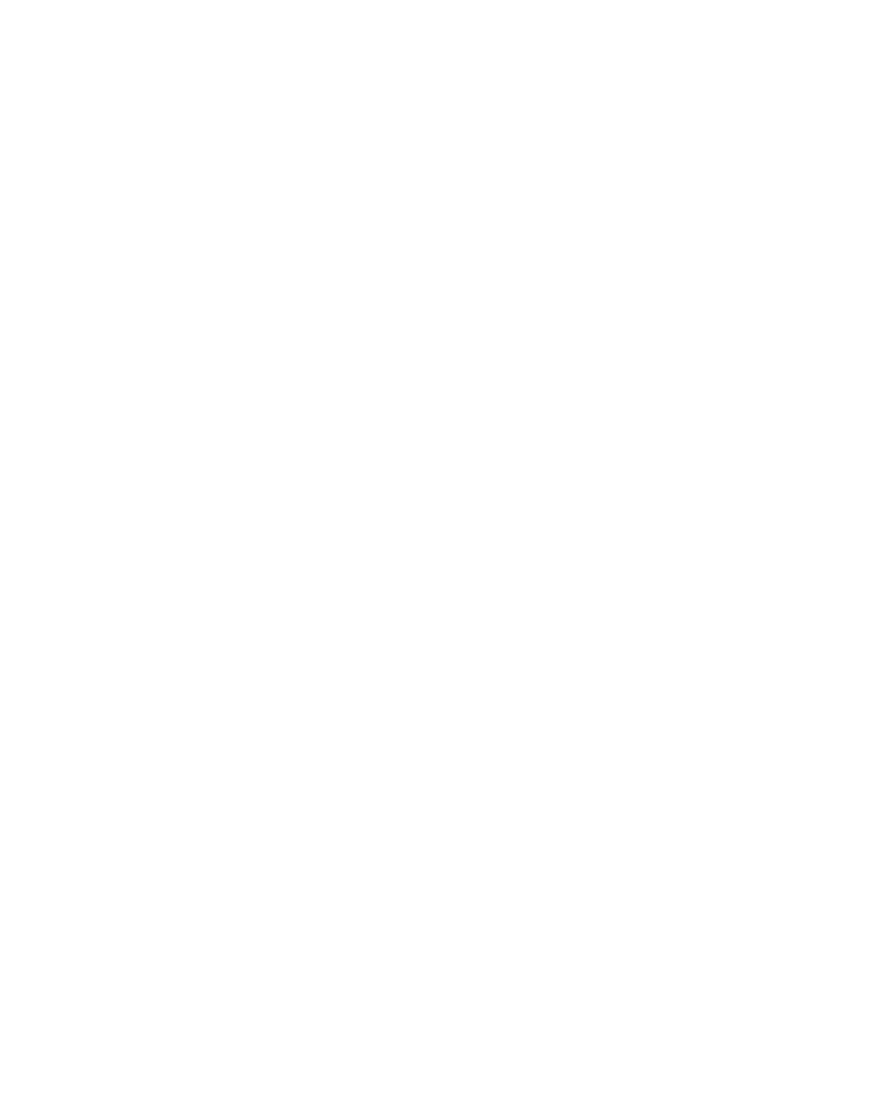
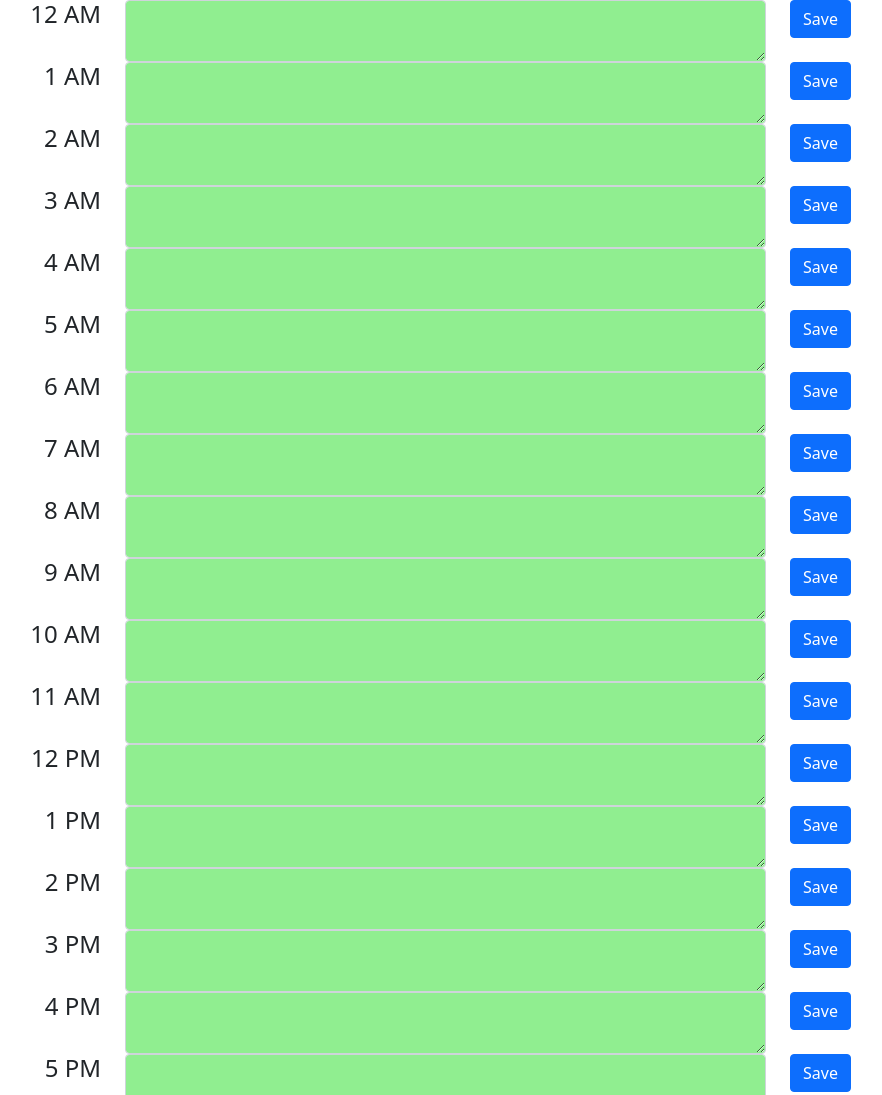
Before and after one commit to rikioh/calendar, a plain HTML site: page index.html in a window 1280 px wide. Shown: the top 1095 px of the page, without its empty margins (147-1029 px from the left). Before the commit the page ends 800 px from the top, so only its background shows below. Drawn offline with nearby package versions, Linux system fonts and the light colour scheme.

Commit message:
created each row and corresponding columns for each hour

```diff
--- a/index.html
+++ b/index.html
@@ -10,8 +10,21 @@
     <title>Calendar</title>
 </head>
 <body>
+    <div class="container">
+    <!-- Create top div that shows what the application is, date, and time to user -->
+        <!--
 
+         -->
+    <!-- Create HTML for 24 hour calendar -->
+        <!--
+            Each Div should have a static time item and an input field/to do field
+                Each of these input fields should highlight the current hour in the JS, grey out past hours, highlight future items button
+         -->
+        <div id="calendarRows"></div>
+
+    </div>
 <!-- bootstrap script -->
+<script src="./script.js"></script>
 <script src="https://cdn.jsdelivr.net/npm/bootstrap@5.0.0-beta1/dist/js/bootstrap.bundle.min.js" integrity="sha384-ygbV9kiqUc6oa4msXn9868pTtWMgiQaeYH7/t7LECLbyPA2x65Kgf80OJFdroafW" crossorigin="anonymous"></script>
 </body>
 </html>
--- a/script.js
+++ b/script.js
@@ -0,0 +1,60 @@
+// global variables
+// variable for total hours in a day
+var hours = 24
+// variable to add hour id's to form fields
+var stringTime = ["12 AM","1 AM","2 AM","3 AM","4 AM","5 AM","6 AM","7 AM","8 AM","9 AM","10 AM","11 AM","12 PM","1 PM","2 PM","3 PM","4 PM","5 PM","6 PM","7 PM","8 PM","9 PM","10 PM","11 PM"]
+
+// create 1 row for each hour for a total of 24 rows
+for (i=0;i<hours;i++){
+    // create row for the individual hour
+    var timeRow = $("<div>");
+    // create columns for time, info, and save button
+    var hourCol = $("<div>")
+    var infoCol = $("<div>")
+    var saveCol = $("<div>")
+    // Non editable hour text for each row
+    var timeText = $("<h4>")
+    // text area for infoCol
+    var textArea = $("<textarea>")
+    // save button
+    var saveButton = $("<button>")
+    // add class and Id's to columns in rows
+    timeRow.addClass("row");
+    timeRow.attr("id", "timeRow");
+    hourCol.addClass("col-md-2")
+    hourCol.attr("id", "hourCol")
+    infoCol.addClass("col-md-7 form-group")
+    infoCol.attr("id", "infoCol");
+    saveCol.addClass("col-md-1")
+    saveCol.attr("id", "saveCol")
+    // add ID and style to timeText
+    timeText.attr("id", "timeText")
+    timeText.attr("style", "text-align: right")
+    // add class and style to text area form
+    textArea.addClass("form-control")
+    textArea.attr("style", "background-color: #90EE90;")
+    // add class/id to save button
+    saveButton.addClass("btn btn-primary")
+    saveButton.attr("id", "saveButton")
+    // append row to main div
+    $("#calendarRows").append(timeRow)
+    // append columns to time Row div
+    $("#timeRow").append(hourCol)
+    $("#timeRow").append(infoCol)
+    $("#timeRow").append(saveCol)
+    // append hour text and text form to columns
+    $("#hourCol").append(timeText)
+    $("#infoCol").append(textArea)
+    // append save button to save column
+    $("#saveCol").append(saveButton)
+    // set hour text in hour column
+    $("#timeText").text(stringTime[i])
+    $("#saveButton").text("Save")
+    // remove id attributes for items for loop to continue working (id's are not necessary moving forward for these items)
+    $("#timeText").removeAttr("id")
+    $("#hourCol").removeAttr("id")
+    $("#timeRow").removeAttr("id")
+    $("#infoCol").removeAttr("id")
+    $("#saveCol").removeAttr("id")
+    $("#saveButton").removeAttr("id")
+}
```
